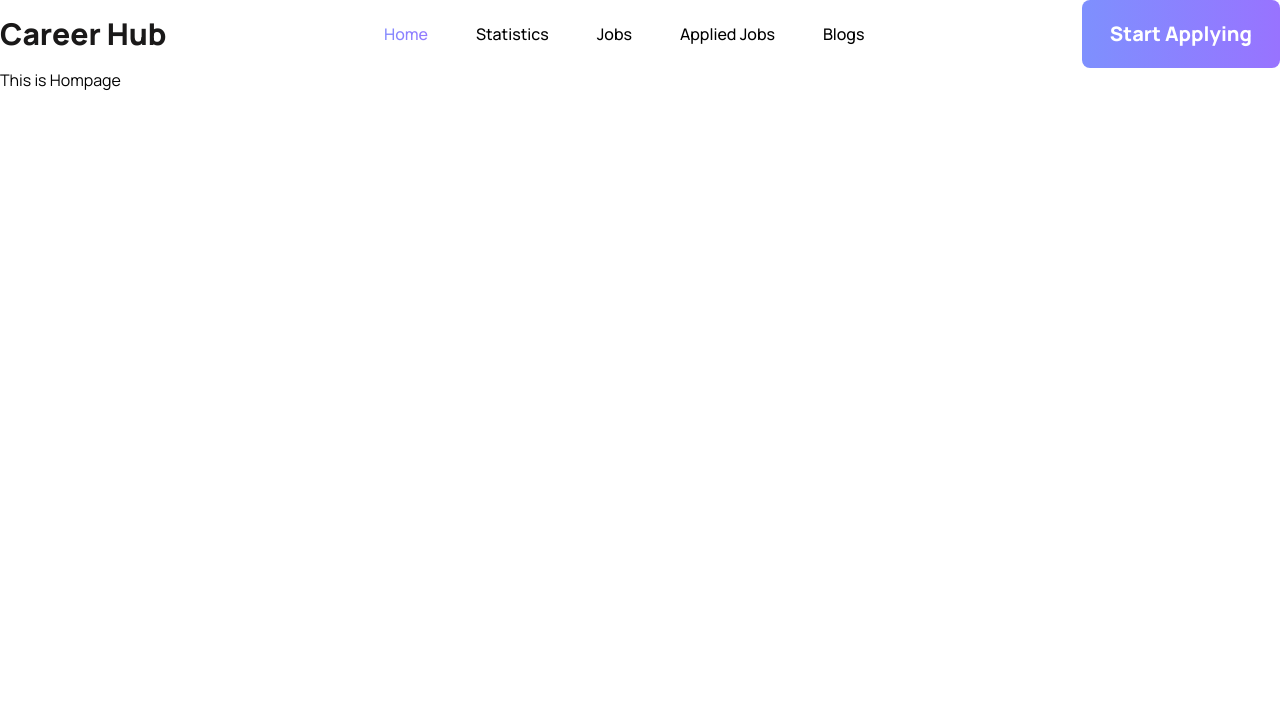
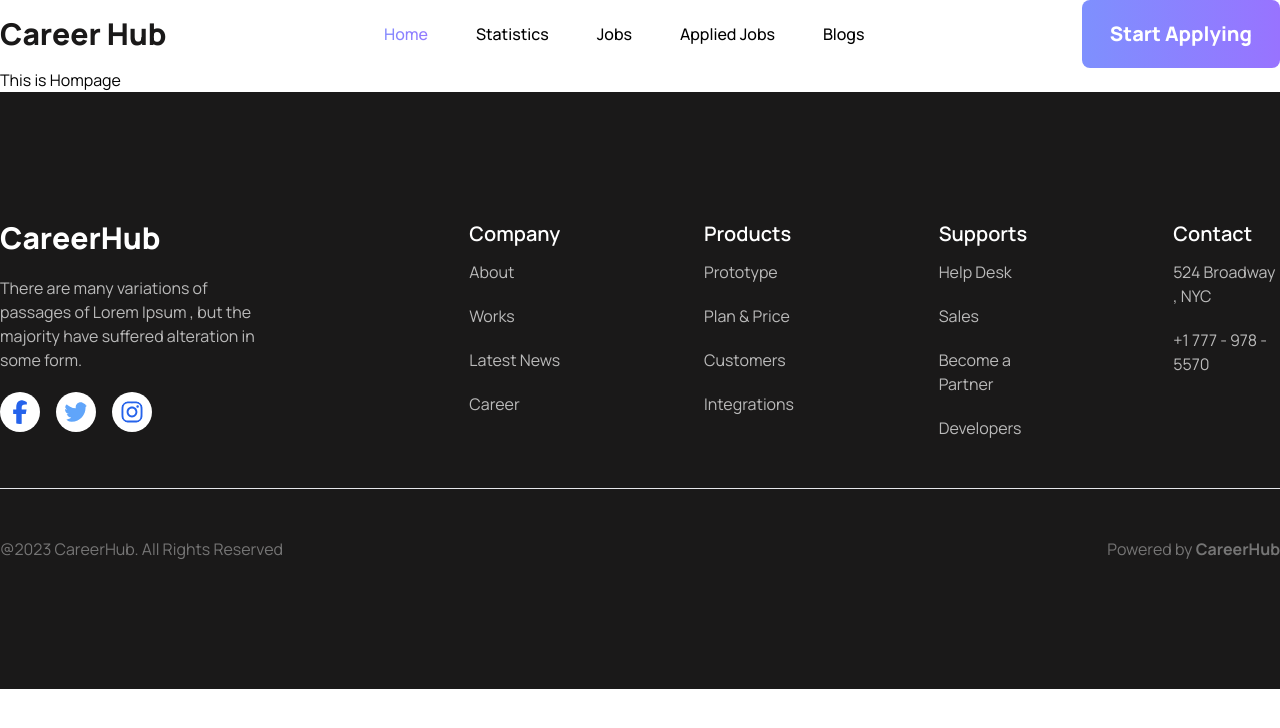
Before and after one commit to mdnumanahmed/career-hub-react-router, a React (Vite) app: page / in a window 1280 px wide. Shown: the top 728 px of the page. Built offline with nearby package versions, Linux system fonts and the light colour scheme.

Commit message:
Added Footer and fixed some responsive issues in Header

```diff
--- a/src/components/Root/Root.jsx
+++ b/src/components/Root/Root.jsx
@@ -1,11 +1,13 @@
 import { Outlet } from "react-router-dom";
 import CustomNav from "../Shared/Header/CustomNav";
+import Footer from "../Shared/Footer/Footer";
 
 const Root = () => {
   return (
     <div>
       <CustomNav />
       <Outlet />
+      <Footer />
     </div>
   );
 };
--- /dev/null
+++ b/src/components/Shared/Footer/Footer.jsx
@@ -0,0 +1,110 @@
+import { FaFacebookF, FaInstagram, FaTwitter } from "react-icons/fa6";
+import { Link } from "react-router-dom";
+const Footer = () => {
+  return (
+    <div className="bg-[#1A1919] py-32">
+      <div className="container mx-auto">
+        <div className="grid grid-cols-1 md:grid-cols-3 lg:grid-cols-6 gap-32">
+          <div className="space-y-5 col-auto lg:col-span-2 pr-0 lg:pr-16 text-center lg:text-left">
+            <h2 className="text-3xl font-extrabold text-white">CareerHub</h2>
+            <p className="text-base text-white/70">
+              There are many variations of passages of Lorem Ipsum , but the
+              majority have suffered alteration in some form.
+            </p>
+            <div className="flex gap-4 justify-center lg:justify-start">
+              <Link className="">
+                <FaFacebookF className="text-blue-600 inline-block w-10 h-10 p-2 rounded-full bg-white" />
+              </Link>
+              <Link className="">
+                <FaTwitter className="text-blue-400 inline-block w-10 h-10 p-2 rounded-full bg-white" />
+              </Link>
+              <Link className="">
+                <FaInstagram className="text-blue-600 inline-block w-10 h-10 p-2 rounded-full bg-white" />
+              </Link>
+            </div>
+          </div>
+          <div className="text-center lg:text-left">
+            <h2 className="text-xl font-semibold text-white mb-3">Company</h2>
+            <ul className="space-y-5">
+              <li>
+                <Link className="text-base text-white/70">About</Link>
+              </li>
+              <li>
+                <Link className="text-base text-white/70">Works</Link>
+              </li>
+              <li>
+                <Link className="text-base text-white/70">Latest News</Link>
+              </li>
+              <li>
+                {" "}
+                <Link className="text-base text-white/70">Career</Link>
+              </li>
+            </ul>
+          </div>
+          <div className="text-center lg:text-left">
+            <h2 className="text-xl font-semibold text-white mb-3">Products</h2>
+            <ul className="space-y-5">
+              <li>
+                <Link className="text-base text-white/70">Prototype</Link>
+              </li>
+              <li>
+                <Link className="text-base text-white/70">Plan & Price</Link>
+              </li>
+              <li>
+                <Link className="text-base text-white/70">Customers</Link>
+              </li>
+              <li>
+                {" "}
+                <Link className="text-base text-white/70">Integrations</Link>
+              </li>
+            </ul>
+          </div>
+          <div className="text-center lg:text-left">
+            <h2 className="text-xl font-semibold text-white mb-3">Supports</h2>
+            <ul className="space-y-5">
+              <li>
+                <Link className="text-base text-white/70">Help Desk</Link>
+              </li>
+              <li>
+                <Link className="text-base text-white/70">Sales</Link>
+              </li>
+              <li>
+                <Link className="text-base text-white/70">
+                  Become a Partner
+                </Link>
+              </li>
+              <li>
+                {" "}
+                <Link className="text-base text-white/70">Developers</Link>
+              </li>
+            </ul>
+          </div>
+          <div className="text-center lg:text-left">
+            <h2 className="text-xl font-semibold text-white mb-3">Contact</h2>
+            <ul className="space-y-5">
+              <li>
+                <Link className="text-base text-white/70">
+                  524 Broadway , NYC
+                </Link>
+              </li>
+              <li>
+                <Link className="text-base text-white/70">
+                  +1 777 - 978 - 5570
+                </Link>
+              </li>
+            </ul>
+          </div>
+        </div>
+        <hr className="my-12" />
+        <div className="flex justify-between text-white/40">
+          <p className="">@2023 CareerHub. All Rights Reserved</p>
+          <p>
+            Powered by <span className="font-bold">CareerHub</span>
+          </p>
+        </div>
+      </div>
+    </div>
+  );
+};
+
+export default Footer;
--- a/src/components/Shared/Header/CustomNav.jsx
+++ b/src/components/Shared/Header/CustomNav.jsx
@@ -34,12 +34,15 @@ const CustomNav = () => {
   ];
   return (
     <div>
-      <div className="flex justify-between items-center">
+      <div className="container mx-auto flex justify-between items-center">
         <div className="flex gap-5">
-          <div onClick={() => setOpen(!open)} className="text-3xl  md:hidden">
+          <div onClick={() => setOpen(!open)} className="text-3xl lg:hidden">
             {!open ? <BiMenuAltLeft /> : <BiX />}
           </div>
-          <Link to={"/"} className="text-3xl font-extrabold text-[#1A1919]">
+          <Link
+            to={"/"}
+            className="text-2xl md:text-3xl font-extrabold text-[#1A1919]"
+          >
             Career Hub
           </Link>
         </div>
@@ -47,7 +50,7 @@ const CustomNav = () => {
           <ul
             className={`${
               open ? "left-0 top-14" : "-top-60 left-0"
-            } custom-nav absolute md:static duration-1000 p-6 md:p-0 bg-indigo-300 md:bg-transparent rounded-lg md:rounded-none flex-row space-y-4 md:space-y-0 md:flex gap-4`}
+            } custom-nav absolute lg:static duration-1000 p-6 md:p-0 bg-indigo-300 md:bg-transparent rounded-lg md:rounded-none flex-row space-y-4 md:space-y-0 md:flex gap-4`}
           >
             {navItems.map((navItem) => (
               <CustomLink key={navItem.id} navItem={navItem} />
@@ -55,7 +58,7 @@ const CustomNav = () => {
           </ul>
         </div>
         <div>
-          <button className="bg-linear px-7 py-5 text-xl font-extrabold text-white rounded-lg">
+          <button className="bg-linear px-3 md:px-7 py-1 md:py-5 text-lg md:text-xl font-extrabold text-white rounded-lg">
             Start Applying
           </button>
         </div>
```
